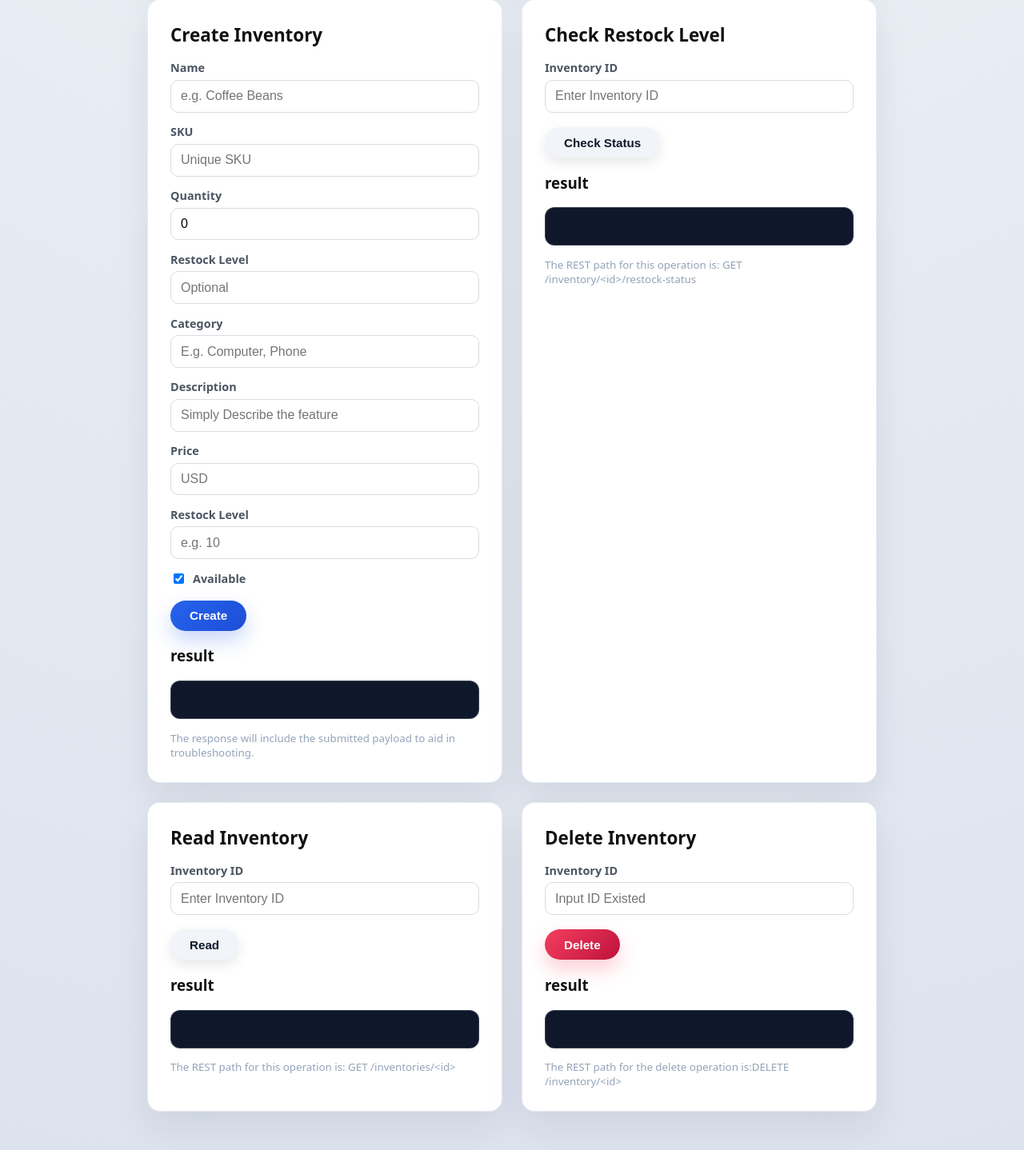
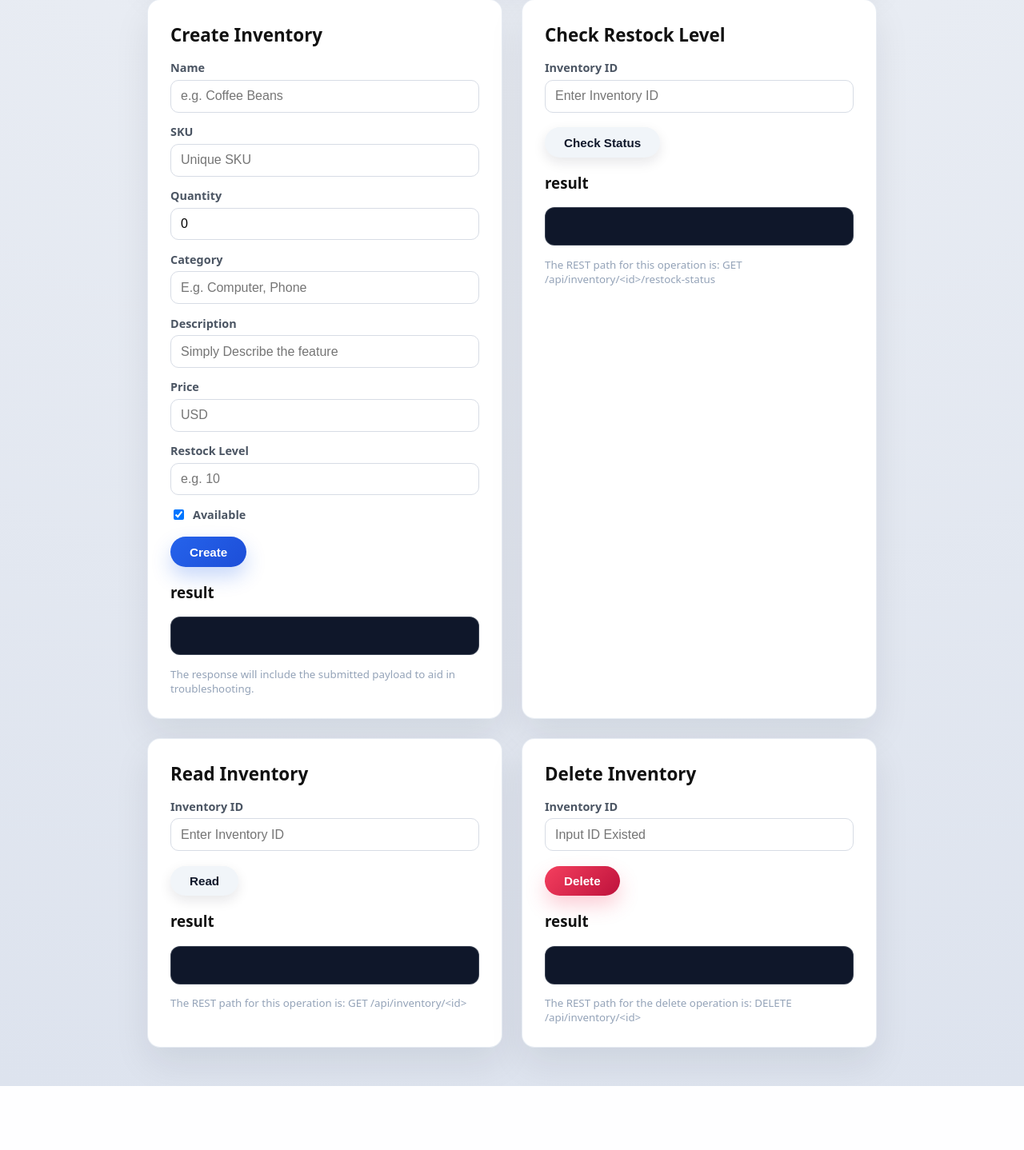
Before and after one commit to CSCI-GA-2820-FA25-003/inventory, a Python web app: template service/templates/inventory.html in a window 1280 px wide. Shown: the part 930-2368 px from the top of the page at 80% size. After the commit the page ends 2288 px from the top, so only its background shows below. Run offline with Jinja, Linux system fonts and the light colour scheme; the template is opened without the code that fills it, so the values that code supplies are empty.

Commit message:
Improve lint Score and fix routes issue This is what must done to pass openshift lint functions , and then change pipeline.ymal

```diff
--- a/service/routes.py
+++ b/service/routes.py
@@ -9,7 +9,7 @@ Inventory Service using Flask-RESTX + Swagger
 Refactored from plain Flask routes to RESTX Resource classes.
 """
 
-from flask import current_app as app, request
+from flask import current_app as app, render_template, request
 from flask_restx import Api, Resource, fields, reqparse, inputs
 
 
@@ -36,13 +36,13 @@ api = Api(
 @app.route("/")
 def index():
     """Root URL response"""
-    return app.send_static_file("index.html")
+    return render_template("inventory.html")
 
 
 @app.route("/inventory/new")
 def new_inventory_form():
     """Render the HTML form for BDD tests"""
-    return app.send_static_file("index.html")
+    return render_template("inventory.html")
 
 
 ######################################################################
--- a/service/templates/inventory.html
+++ b/service/templates/inventory.html
@@ -268,9 +268,6 @@
             <label>Quantity
               <input id="quantity" name="quantity" type="number" min="0" value="0" required>
             </label>
-            <label>Restock Level
-                <input id="restock_level" name="restock_level" type="number" min="0" placeholder="Optional">
-            </label>
             <label>Category
               <input id="category" name="category" type="text" placeholder="E.g. Computer, Phone">
             </label>
@@ -307,7 +304,7 @@
           </form>
           <h3>result</h3>
           <pre id="status-result" class="result" aria-live="polite"></pre>
-          <small>The REST path for this operation is: GET /inventory/&lt;id&gt;/restock-status</small>
+          <small>The REST path for this operation is: GET /api/inventory/&lt;id&gt;/restock-status</small>
         </section>
         <section class="card">
           <h2>Read Inventory</h2>
@@ -321,7 +318,7 @@
           </form>
           <h3>result</h3>
           <pre id="read-result" class="result" aria-live="polite"></pre>
-          <small>The REST path for this operation is: GET /inventories/&lt;id&gt;</small>
+          <small>The REST path for this operation is: GET /api/inventory/&lt;id&gt;</small>
         </section>
 
         <section class="card">
@@ -336,7 +333,7 @@
           </form>
           <h3>result</h3>
           <pre id="delete-result" class="result" aria-live="polite"></pre>
-          <small>The REST path for the delete operation is:DELETE /inventory/&lt;id&gt;</small>
+          <small>The REST path for the delete operation is: DELETE /api/inventory/&lt;id&gt;</small>
         </section>
       </div>
     </div>
@@ -345,6 +342,9 @@
       // Safe getters by id
       function val(id) { const el = document.getElementById(id); return el ? el.value : ""; }
       function boolChecked(id) { const el = document.getElementById(id); return !!(el && el.checked); }
+
+      const API_BASE = "/api";
+      const INVENTORY_BASE = `${API_BASE}/inventory`;
 
       function setFlash(message, isError = false) {
         const flash = document.getElementById('flash_message');
@@ -357,7 +357,7 @@
 
       function formatInventoryLine(inv) {
         if (!inv || typeof inv !== "object") {
-          return String(inv ?? "");
+          return String(inv === undefined || inv === null ? "" : inv);
         }
         const parts = [];
         if (Object.prototype.hasOwnProperty.call(inv, "id")) {
@@ -367,10 +367,12 @@
           parts.push(`Name: ${inv.name}`);
         }
         if (Object.prototype.hasOwnProperty.call(inv, "category")) {
-          parts.push(`Category: ${inv.category ?? "-"}`);
+          const categoryValue = inv.category === undefined || inv.category === null ? "-" : inv.category;
+          parts.push(`Category: ${categoryValue}`);
         }
         if (Object.prototype.hasOwnProperty.call(inv, "sku")) {
-          parts.push(`SKU: ${inv.sku ?? "-"}`);
+          const skuValue = inv.sku === undefined || inv.sku === null ? "-" : inv.sku;
+          parts.push(`SKU: ${skuValue}`);
         }
         if (Object.prototype.hasOwnProperty.call(inv, "quantity")) {
           parts.push(`Qty: ${inv.quantity}`);
@@ -531,7 +533,7 @@
           }
           setFlash("Searching...");
           try {
-            const res = await fetch(`/inventory?name=${encodeURIComponent(name)}`);
+            const res = await fetch(`${INVENTORY_BASE}?name=${encodeURIComponent(name)}`);
             if (!res.ok) {
               const body = await res.text();
               renderResults(body || `Error ${res.status}`);
@@ -555,7 +557,7 @@
         listBtn.addEventListener('click', async () => {
           setFlash("Listing...");
           try {
-            const res = await fetch("/inventory");
+            const res = await fetch(INVENTORY_BASE);
             if (!res.ok) {
               const body = await res.text();
               renderResults(body || `Error ${res.status}`);
@@ -581,7 +583,7 @@
           }
           setFlash("Querying...");
           try {
-            const res = await fetch(`/inventory?category=${encodeURIComponent(category)}`);
+            const res = await fetch(`${INVENTORY_BASE}?category=${encodeURIComponent(category)}`);
             if (!res.ok) {
               const body = await res.text();
               renderResults(body || `Error ${res.status}`);
@@ -606,7 +608,7 @@
           }
           setFlash("Retrieving...");
           try {
-            const res = await fetch(`/inventory/${encodeURIComponent(id)}`);
+            const res = await fetch(`${INVENTORY_BASE}/${encodeURIComponent(id)}`);
             if (!res.ok) {
               const body = await res.text();
               renderResults(body || `Error ${res.status}`);
@@ -639,7 +641,7 @@
           }
           setFlash("Updating...");
           try {
-            const { response, body } = await fetchJsonOrText(`/inventory/${encodeURIComponent(id)}`, {
+            const { response, body } = await fetchJsonOrText(`${INVENTORY_BASE}/${encodeURIComponent(id)}`, {
               method: 'PUT',
               headers: { 'Content-Type': 'application/json' },
               body: JSON.stringify(payload)
@@ -669,7 +671,7 @@
           }
           setFlash("Deleting...");
           try {
-            const res = await fetch(`/inventory/${encodeURIComponent(id)}`, { method: 'DELETE' });
+            const res = await fetch(`${INVENTORY_BASE}/${encodeURIComponent(id)}`, { method: 'DELETE' });
             if (res.status === 204) {
               renderResults(`Deleted inventory ${id}.`);
               setFlash("Success");
@@ -693,7 +695,7 @@
           }
           setFlash("Running action...");
           try {
-            const { response, body } = await fetchJsonOrText(`/inventory/${encodeURIComponent(id)}/purchase`, {
+            const { response, body } = await fetchJsonOrText(`${INVENTORY_BASE}/${encodeURIComponent(id)}/purchase`, {
               method: 'PUT'
             });
             if (!response.ok) {
@@ -719,11 +721,15 @@
         });
       }
 
-      // Send JSON to /inventories on button click and always write a result (success or error).
+      // Send JSON to /inventory on button click and always write a result (success or error).
       const submitBtn = document.getElementById('submit');
       if (submitBtn) {
         submitBtn.addEventListener('click', async () => {
         const result = document.getElementById('result');
+          if (!result) {
+            console.warn('Missing result element');
+            return;
+          }
 
         // Build payload explicitly from element ids (avoid HTMLFormElement.name collision)
           const payload = {
@@ -741,7 +747,7 @@
           result.textContent = 'Submitting...\nPayload: ' + JSON.stringify(payload);
 
          try {
-          const res = await fetch('/inventories', {
+            const res = await fetch(INVENTORY_BASE, {
               method: 'POST',
               headers: { 'Content-Type': 'application/json' },
               body: JSON.stringify(payload)
@@ -755,11 +761,15 @@
         });
       }
 
-      // Delete handler targets /inventory/<id>
+      // Delete handler targets /api/inventory/<id>
       const deleteBtn = document.getElementById('delete');
       if (deleteBtn) {
         deleteBtn.addEventListener('click', async () => {
           const result = document.getElementById('delete-result');
+          if (!result) {
+            console.warn('Missing delete result element');
+            return;
+          }
           const id = (val('delete-id') || "").trim();
 
         if (!id) {
@@ -769,7 +779,7 @@
 
           result.textContent = `Deleting inventory ${id}...`;
           try {
-          const res = await fetch(`/inventory/${encodeURIComponent(id)}`, { method: 'DELETE' });
+            const res = await fetch(`${INVENTORY_BASE}/${encodeURIComponent(id)}`, { method: 'DELETE' });
             const body = await res.text();
             const ok = res.status === 204;
             result.textContent = `Status ${res.status}\n` + (ok ? `Inventory ${id} deleted.` : body || "Unexpected response.");
@@ -777,10 +787,16 @@
             result.textContent = `Status 0\n` + String(err);
           }
         });
+      }
 
-      // Stock Status handler: GET /inventory/<id>/restock-status
-      document.getElementById('status').addEventListener('click', async () => {
+      const statusBtn = document.getElementById('status');
+      if (statusBtn) {
+        statusBtn.addEventListener('click', async () => {
           const result = document.getElementById('status-result');
+          if (!result) {
+            console.warn('Missing status result element');
+            return;
+          }
           const id = (val('status-id') || "").trim();
 
           if (!id) {
@@ -791,7 +807,7 @@
           result.textContent = `Checking stock status for inventory ${id}...`;
 
           try {
-          const res = await fetch(`/inventory/${encodeURIComponent(id)}/restock-status`, {
+            const res = await fetch(`${INVENTORY_BASE}/${encodeURIComponent(id)}/restock-status`, {
               method: 'GET',
             });
 
@@ -802,9 +818,38 @@
             result.textContent = `Status 0\n` + String(err);
           }
         });
+      }
 
+      const readBtn = document.getElementById('read');
+      if (readBtn) {
+        readBtn.addEventListener('click', async () => {
+          const result = document.getElementById('read-result');
+          if (!result) {
+            console.warn('Missing read result element');
+            return;
+          }
+          const id = (val('read-id') || "").trim();
+          if (!id) {
+            result.textContent = "Provide an inventory id.";
+            return;
+          }
+          result.textContent = `Fetching inventory ${id}...`;
+          try {
+            const res = await fetch(`${INVENTORY_BASE}/${encodeURIComponent(id)}`);
+            const text = await res.text();
+            if (!res.ok) {
+              result.textContent = `Status ${res.status}\n` + (text || "Not found.");
+              return;
+            }
+            try {
+              const data = text ? JSON.parse(text) : {};
+              result.textContent = `Status ${res.status}\n` + JSON.stringify(data, null, 2);
+            } catch (err) {
+              result.textContent = `Status ${res.status}\n` + text;
+            }
+          } catch (err) {
+            result.textContent = `Status 0\n` + String(err);
+          }
         });
       }
     </script>
-  </body>
-</html>
```
Lines whose indentation alone changed are shown as unchanged.
